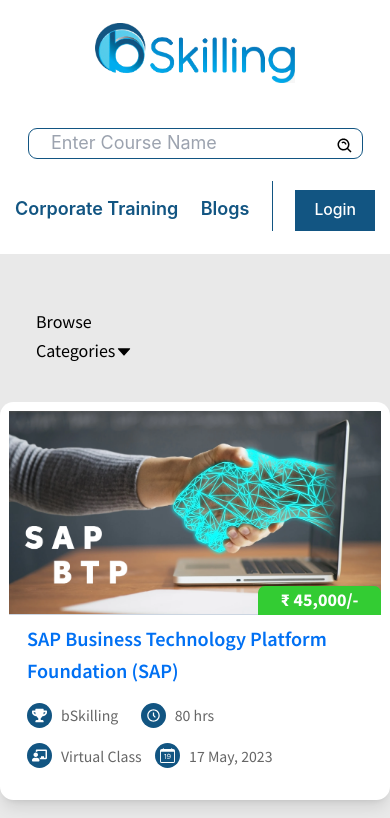
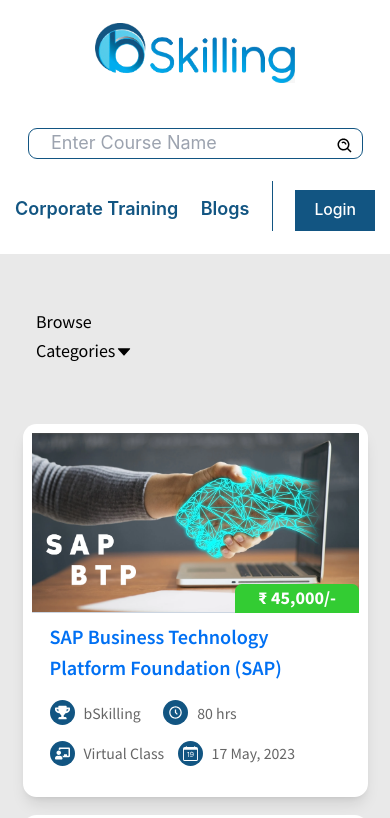
Before and after one commit to bskilling/bskillingCourse, a Next.js app: page /allCourses in a window 390 px wide. Shown: the top 818 px of the page. Built offline with nearby package versions, Linux system fonts and the light colour scheme.

Commit message:
added padding to cards

```diff
--- a/components/listOfCourses.tsx
+++ b/components/listOfCourses.tsx
@@ -85,7 +85,6 @@
     }
   }
   const handleSearchClick = () => {
-
     if (tabVisible === false) {
     }
     if (inputValue === "") {
@@ -245,7 +244,7 @@
           onClick={() => setIsDropdownOpenInListCrs(false)}
           className="py-10 md:container  md:mx-auto "
         >
-          <div className="grid grid-cols-1 md:grid-cols-2 lg:grid-cols-4   gap-4 w-full">
+          <div className="grid grid-cols-1 md:p-0 p-5 md:grid-cols-2 lg:grid-cols-4   gap-4 w-full">
             {CourseDetails[buttonIndex].ListOfCourse.map((data) => {
               return (
                 <>
--- a/src/pages/allCourses.tsx
+++ b/src/pages/allCourses.tsx
@@ -199,7 +199,7 @@
           className="  mb-10 "
         >
           <section className="py-5 md:container md:mx-auto md:py-10 ">
-            <div className="grid grid-cols-1  md:grid-cols-4   gap-4 w-full">
+            <div className="grid grid-cols-1 md:p-0 p-5   md:grid-cols-4   gap-4 w-full">
               {BrowseAllCourse[AllCourseButtonIndex].ListOfCourse.map(
                 (data) => {
                   return (
```
